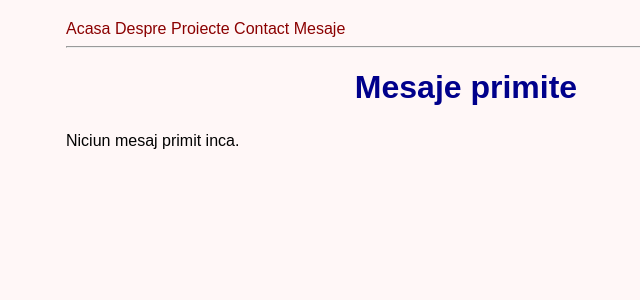
After one commit to Ion13135/primul-server-flask-, a Flask app: page /mesaje in a window 1280 px wide. The commit adds this page. Shown: the top 300 px of the page, without its empty margins (174-814 px from the left). Run offline with Flask 3, Linux system fonts and the light colour scheme.

Commit message:
Adauga Post/Redirect/Get, lista mesaje in memorie, pagina /mesaje

```diff
--- a/app.py
+++ b/app.py
@@ -1,7 +1,8 @@
-from flask import Flask, render_template, request
+from flask import Flask, render_template, request, redirect, url_for
 
 app = Flask(__name__)
 
+mesaje = []
 
 @app.route("/")
 def acasa():
@@ -48,7 +49,6 @@ def proiecte():
         proiecte=lista_proiecte
     )
 
-
 @app.route("/contact", methods=["GET", "POST"])
 def contact():
 
@@ -56,18 +56,45 @@ def contact():
 
         nume = request.form.get("nume")
         email = request.form.get("email")
-        mesaj = request.form.get("mesaj")
+        mesaj_text = request.form.get("mesaj")
+
+        mesaj_nou = {
+            "nume": nume,
+            "email": email,
+            "mesaj": mesaj_text
+        }
+
+        mesaje.append(mesaj_nou)
 
         print(
-            f"Mesaj primit de la {nume} ({email}): {mesaj}"
+            f"Mesaj nou primit de la {nume} ({email}): {mesaj_text}"
         )
 
-        return render_template(
-            "contact_succes.html",
-            nume=nume
+        return redirect(
+            url_for("contact_success", nume=nume)
+
         )
 
     return render_template("contact.html")
+
+
+@app.route("/contact-success")
+def contact_success():
+
+    nume = request.args.get("nume")
+
+    return render_template(
+        "contact_success.html",
+        nume=nume
+    )
+
+@app.route("/mesaje")
+def afiseaza_mesaje():
+
+    return render_template(
+        "mesaje.html",
+        mesaje=mesaje
+    )
 
 
 @app.route("/salut/<nume>")
@@ -75,5 +102,7 @@ def salut(nume):
     return f"Salut, {nume}! Ma bucur sa te vad aici."
 
 
+
+
 if __name__ == "__main__":
     app.run(debug=True)
--- a/templates/base.html
+++ b/templates/base.html
@@ -20,6 +20,7 @@
     <a href="/despre">Despre</a>
     <a href="/proiecte">Proiecte</a>
     <a href="/contact">Contact</a>
+    <a href="/mesaje">Mesaje</a>
 </nav>
 
     <hr>
--- /dev/null
+++ b/templates/mesaje.html
@@ -0,0 +1,34 @@
+{% extends "base.html" %}
+
+{% block titlu %}
+Mesaje primite
+{% endblock %}
+
+{% block continut %}
+
+<h1>Mesaje primite</h1>
+
+{% if mesaje %}
+
+<ul>
+
+    {% for mesaj in mesaje %}
+
+    <li>
+        <strong>{{ mesaj.nume }}</strong>
+        ({{ mesaj.email }})
+        :
+        {{ mesaj.mesaj }}
+    </li>
+
+    {% endfor %}
+
+</ul>
+
+{% else %}
+
+<p>Niciun mesaj primit inca.</p>
+
+{% endif %}
+
+{% endblock %}
```
Also changed, not shown: templates/contact_success.html (renamed from templates/contact_succes.html).
